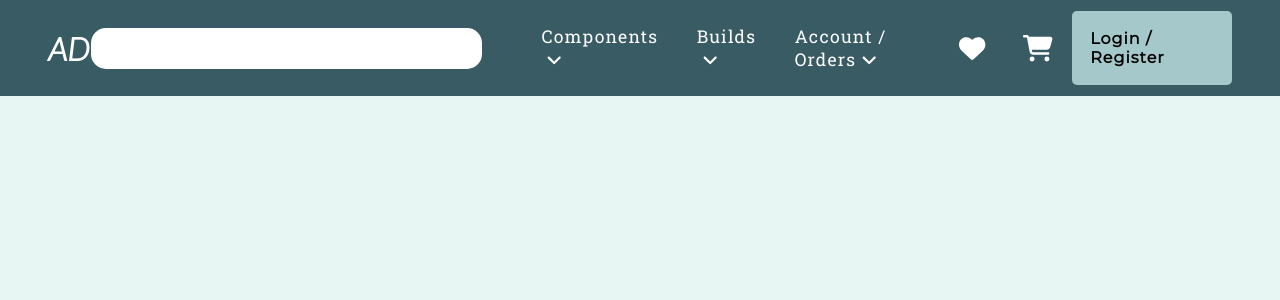
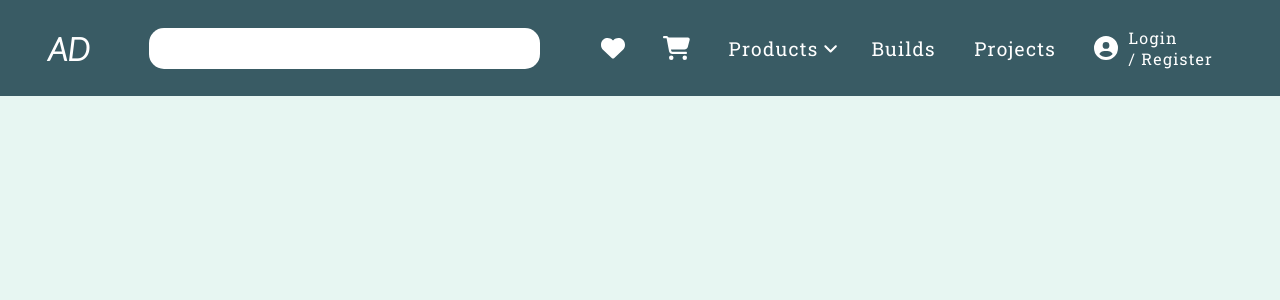
Before and after one commit to PunitorX/Atlas-Designs, a React (Create React App) app in the folder frontend/: page / in a window 1280 px wide. Shown: the top 300 px of the page. Built offline with nearby package versions, Linux system fonts and the light colour scheme.

Commit message:
'updated navbar'

```diff
--- a/frontend/src/components/Buttons/ButtonOne.js
+++ b/frontend/src/components/Buttons/ButtonOne.js
@@ -42,7 +42,7 @@ const ButtonContainer = styled(Link)`
     }
     &:hover {
       box-shadow: none;
-      color: #DFF6FF;
+      color: #fff;
     }
     &:hover:after {
       transform: skewX(45deg) scale(1, 1);
--- a/frontend/src/components/Data/MenuItems.js
+++ b/frontend/src/components/Data/MenuItems.js
@@ -1,4 +1,4 @@
-export const MenuItems = [
+export const MenuOne = [
     {
       title: 'Marketing',
       path: '/marketing',
--- a/frontend/src/components/Data/NavItems.js
+++ b/frontend/src/components/Data/NavItems.js
@@ -1,5 +1,5 @@
 export const NavItems = {
-    itemOne: 'Components',
+    itemOne: 'Products',
     itemTwo: 'Builds',
-    itemThree: 'Account / Orders',
+    itemThree: 'Projects',
 }
--- a/frontend/src/components/Navbar.js
+++ b/frontend/src/components/Navbar.js
@@ -33,7 +33,7 @@ const NavList = styled.ul`
   display: flex;
   /* justify-content: center; */
   align-items: center;
-  font-size: 1.1rem;
+  font-size: 1.2rem;
 `
 
 const NavItem = styled.li`
@@ -44,6 +44,23 @@ const NavItem = styled.li`
 const NavLink = styled(Link)`
   text-decoration: none;
   color: #fff;
+`
+
+const NavUser = styled.div`
+  color: #fff;
+  display: flex;
+  align-items: center;
+  gap: 10px;
+  font-size: 1rem;
+`
+
+const NavLogin = styled.div`
+  display: flex;
+  flex-direction: column;
+`
+
+const NavRegister = styled.div`
+
 `
 
 const Navbar = ({itemOne, itemTwo, itemThree}) => {
@@ -60,35 +77,42 @@ const Navbar = ({itemOne, itemTwo, itemThree}) => {
         <NavList>
           <NavItem>
             <NavLink>
+              <FontAwesomeIcon icon={faHeart} size={'lg'}/>
+            </NavLink>
+          </NavItem>
+          <NavItem>
+            <NavLink>
+              <FontAwesomeIcon icon={faShoppingCart} size={'lg'}/>
+            </NavLink>
+          </NavItem>
+          <NavItem>
+            <NavLink>
               {itemOne}
-              <FontAwesomeIcon icon={faAngleDown} size={'l'} transform={'right-5'}/>
+              <FontAwesomeIcon icon={faAngleDown} size={'sm'} transform={'right-5'}/>
             </NavLink>
           </NavItem>
           <NavItem>
             <NavLink>
               {itemTwo}
-              <FontAwesomeIcon icon={faAngleDown} size={'l'} transform={'right-5'}/>
             </NavLink>
           </NavItem>
           <NavItem>
             <NavLink>
               {itemThree}
-              <FontAwesomeIcon icon={faAngleDown} size={'l'} transform={'right-5'}/>
+              {/* <FontAwesomeIcon icon={faAngleDown} size={'l'} transform={'right-5'}/> */}
             </NavLink>
           </NavItem>
           <NavItem>
-            <NavLink>
-              <FontAwesomeIcon icon={faHeart} size={'xl'}/>
-            </NavLink>
-          </NavItem>
-          <NavItem>
-            <NavLink>
-              <FontAwesomeIcon icon={faShoppingCart} size={'xl'}/>
-            </NavLink>
+            <NavUser>
+              <FontAwesomeIcon icon={faCircleUser} size={'xl'}/>
+              <NavLogin>Login <span>/ Register</span></NavLogin>
+              {/* Will need to be a ternary for login verification */}
+            </NavUser>
           </NavItem>
 
         </NavList>
-        <ButtonOne>Login / Register</ButtonOne>
+        {/* <ButtonOne>Login / Register</ButtonOne> */}
+
 
       </NavContainer>
     </Nav>
```
